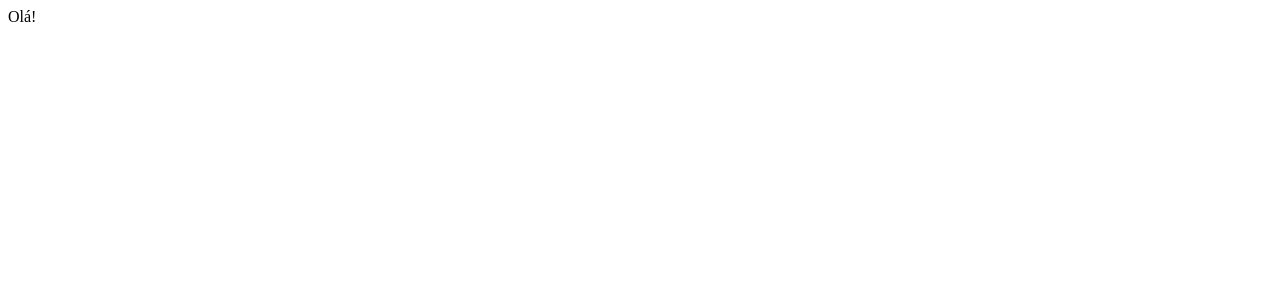
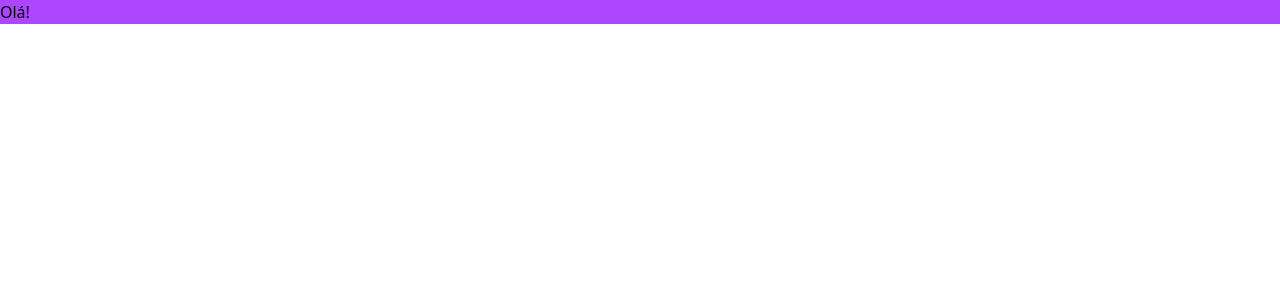
Before and after one commit to chatbot-pi-v/frontend, a React (Vite) app: page / in a window 1280 px wide. Shown: the top 300 px of the page. Built offline with nearby package versions, Linux system fonts and the light colour scheme.

Commit message:
chore: update tailwind config

```diff
--- a/index.html
+++ b/index.html
@@ -3,6 +3,7 @@
   <head>
     <meta charset="UTF-8" />
     <link rel="icon" type="image/svg+xml" href="/vite.svg" />
+    <link href="/src/global.css" rel="stylesheet">
     <meta name="viewport" content="width=device-width, initial-scale=1.0" />
     <title>Chatbot</title>
   </head>
--- a/package.json
+++ b/package.json
@@ -11,14 +11,16 @@
   },
   "dependencies": {
     "@rocketseat/eslint-config": "^2.2.2",
+    "@tailwindcss/postcss": "^4.1.4",
     "@tailwindcss/vite": "^4.0.15",
     "@types/node": "^22.13.14",
     "axios": "^1.8.4",
     "path": "^0.12.7",
+    "postcss": "^8.5.3",
     "react": "^19.0.0",
     "react-dom": "^19.0.0",
     "react-router": "^7.4.0",
-    "tailwindcss": "^4.0.15"
+    "tailwindcss": "^4.1.4"
   },
   "devDependencies": {
     "@eslint/js": "^9.21.0",
--- /dev/null
+++ b/postcss.config.mjs
@@ -0,0 +1,5 @@
+export default {
+  plugins: {
+    "@tailwindcss/postcss": {},
+  }
+}
--- a/src/components/pages/app/App.tsx
+++ b/src/components/pages/app/App.tsx
@@ -1,3 +1,7 @@
 export const App = () => {
-  return <>Olá!</>
-}
+  return (
+    <div className="bg-purple-500">
+      Olá!
+    </div>
+  );
+};
--- a/src/global.css
+++ b/src/global.css
@@ -1,6 +1,4 @@
-@tailwind base;
-@tailwind components;
-@tailwind utilities;
+@import "tailwindcss";
 
 @layer base {
   h1 {
--- a/tailwind.config.js
+++ b/tailwind.config.js
@@ -1,7 +1,7 @@
 /** @type {import('tailwindcss').Config} */
 export default {
   content: [
-    "./index.html", "./src/**/*.{ts,tsx}"
+    "./index.html",  "./src/**/*.{js,ts,jsx,tsx}"
   ],
   theme: {
     screens: {
@@ -13,7 +13,7 @@ export default {
       '2xl': '1400px',
       '3xl': '1600px',
       '4xl': '1800px',
-      '5xl': '200px',
+      '5xl': '2000px',
       '6xl': '2200px',
     },
     colors: {
--- a/vite.config.ts
+++ b/vite.config.ts
@@ -1,12 +1,10 @@
 import { defineConfig } from 'vite'
 import react from '@vitejs/plugin-react'
-import tailwindcss from '@tailwindcss/vite'
 import path from 'path'
 
 export default defineConfig({
   plugins: [
     react(),
-    tailwindcss(),
   ],
   resolve: {
     alias: {
```
Also changed, not shown: 1 other file (tests, documents, lock files or other folders).
